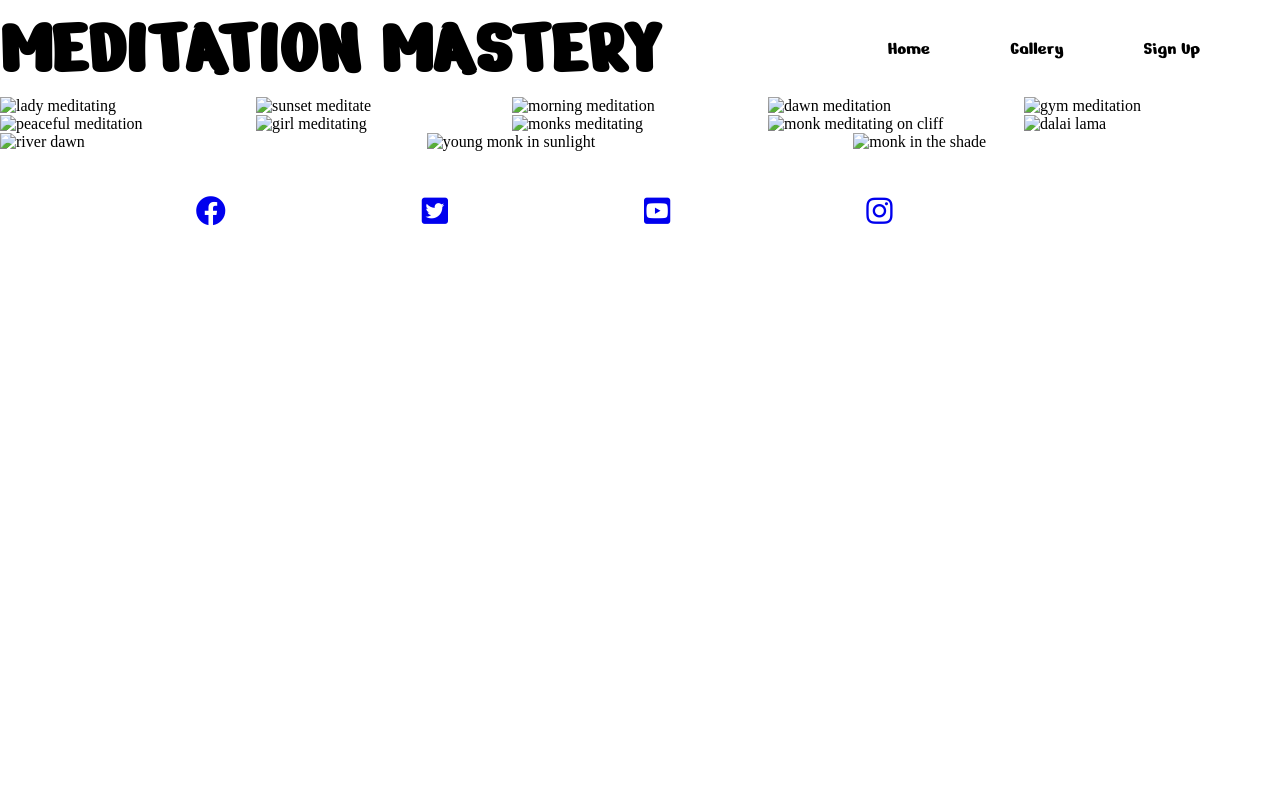
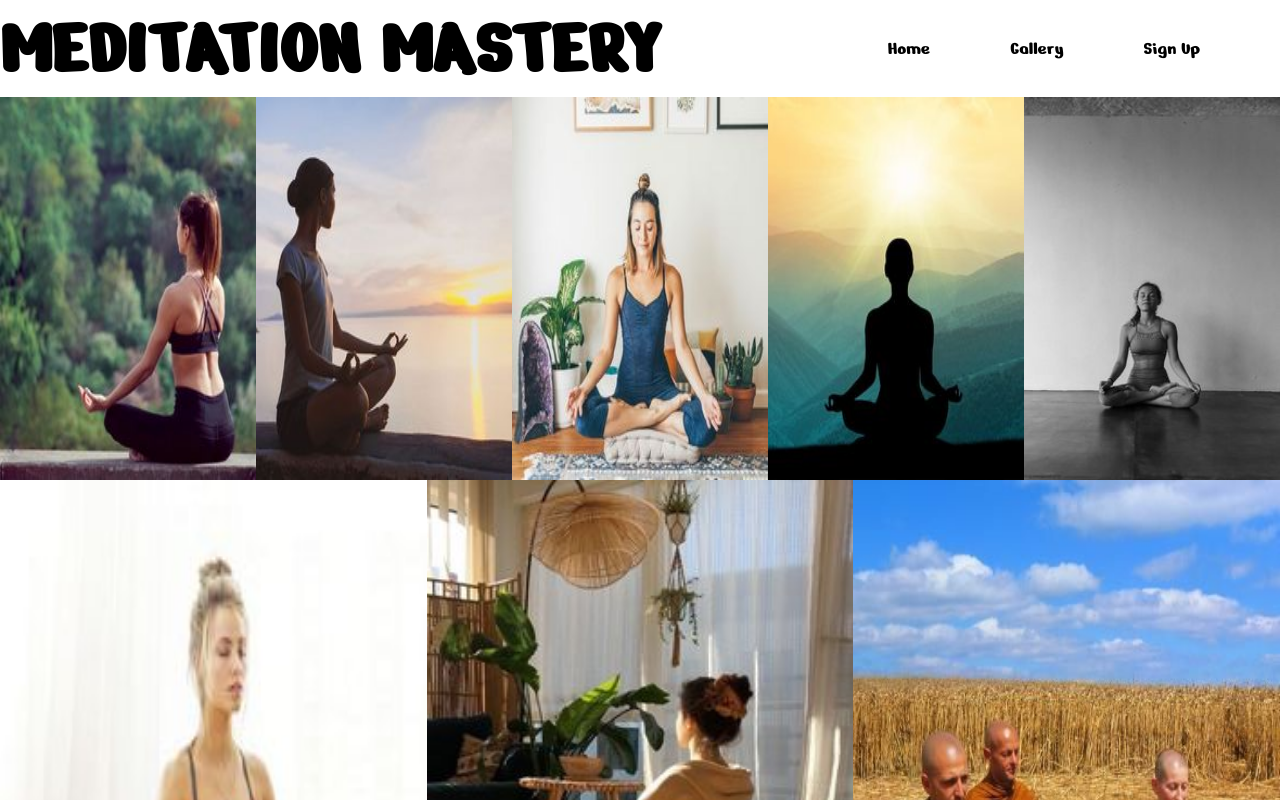
Before and after one commit to D0nie1998/-multivitamin, a plain HTML site: page gallery.html in a window 1280 px wide. Shown: the top 800 px of the page. Drawn offline with Linux system fonts and the light colour scheme.

Commit message:
changed the path names of pictures

```diff
--- a/css/style.css
+++ b/css/style.css
@@ -75,9 +75,9 @@ h2 {
 #hero-image {
   width: 100%;
   height: 450px;
-  background: url(/images/river-project.jpg) no-repeat center center;
+  background: url(../images/river-project.jpg) no-repeat center center;
   background-size: cover;
-  animation-name: hero-zoom;
+
 }
 
 .space {
@@ -230,7 +230,7 @@ footer i {
 /* sign up form */
 
 .form-section {
-  background: url(../images/signupplease.jpg) no-repeat center center;
+  background: url(..images/signupplease.jpg) no-repeat center center;
   background-size: cover;
   height: 800px;
   display: flex;
--- a/gallery.html
+++ b/gallery.html
@@ -42,19 +42,19 @@
 
 
     <section id="photos">
-        <img src="/images/gallery page/pic1.jpg" alt="lady meditating">
-        <img src="/images/gallery page/pic2.jpg" alt="sunset meditate">
-        <img src="/images/gallery page/pic3.jpg" alt="morning meditation">
-        <img src="/images/gallery page/pic4.jpg" alt="dawn meditation">
-        <img src="/images/gallery page/pic5.jpg" alt="gym meditation">
-        <img src="/images/gallery page/pic6.jpg" alt="peaceful meditation">
-        <img src="/images/gallery page/pic7.jpg" alt="girl meditating">
-        <img src="/images/gallery page/pic8.jpg" alt="monks meditating">
-        <img src="/images/gallery page/pic9.jpg" alt="monk meditating on cliff">
-        <img src="/images/gallery page/pic10.jpg" alt="dalai lama">
-        <img src="/images/gallery page/pic11.jpg" alt="river dawn">
-        <img src="/images/gallery page/pic12.jpg" alt="young monk in sunlight">
-        <img src="/images/gallery page/pic13.jpg" alt="monk in the shade">
+        <img src="images/gallerypage/pic1.jpg" alt="lady meditating">
+        <img src="images/gallerypage/pic2.jpg" alt="sunset meditate">
+        <img src="images/gallerypage/pic3.jpg" alt="morning meditation">
+        <img src="images/gallerypage/pic4.jpg" alt="dawn meditation">
+        <img src="images/gallerypage/pic5.jpg" alt="gym meditation">
+        <img src="images/gallerypage/pic6.jpg" alt="peaceful meditation">
+        <img src="images/gallerypage/pic7.jpg" alt="girl meditating">
+        <img src="images/gallerypage/pic8.jpg" alt="monks meditating">
+        <img src="images/gallerypage/pic9.jpg" alt="monk meditating on cliff">
+        <img src="images/gallerypage/pic10.jpg" alt="dalai lama">
+        <img src="images/gallerypage/pic11.jpg" alt="river dawn">
+        <img src="images/gallerypage/pic12.jpg" alt="young monk in sunlight">
+        <img src="images/gallerypage/pic13.jpg" alt="monk in the shade">
 
 
 
```
Also changed, not shown: index.html (+2 -2 lines), images/gallerypage/pic1.jpg (renamed from images/gallerypage.jpg/pic1.jpg), images/gallerypage/pic10.jpg (renamed from images/gallerypage.jpg/pic10.jpg), images/gallerypage/pic11.jpg (renamed from images/gallerypage.jpg/pic11.jpg), images/gallerypage/pic12.jpg (renamed from images/gallerypage.jpg/pic12.jpg), images/gallerypage/pic13.jpg (renamed from images/gallerypage.jpg/pic13.jpg), images/gallerypage/pic2.jpg (renamed from images/gallerypage.jpg/pic2.jpg), images/gallerypage/pic3.jpg (renamed from images/gallerypage.jpg/pic3.jpg), images/gallerypage/pic4.jpg (renamed from images/gallerypage.jpg/pic4.jpg), images/gallerypage/pic5.jpg (renamed from images/gallerypage.jpg/pic5.jpg), images/gallerypage/pic6.jpg (renamed from images/gallerypage.jpg/pic6.jpg), images/gallerypage/pic7.jpg (renamed from images/gallerypage.jpg/pic7.jpg), images/gallerypage/pic8.jpg (renamed from images/gallerypage.jpg/pic8.jpg), images/gallerypage/pic9.jpg (renamed from images/gallerypage.jpg/pic9.jpg).
